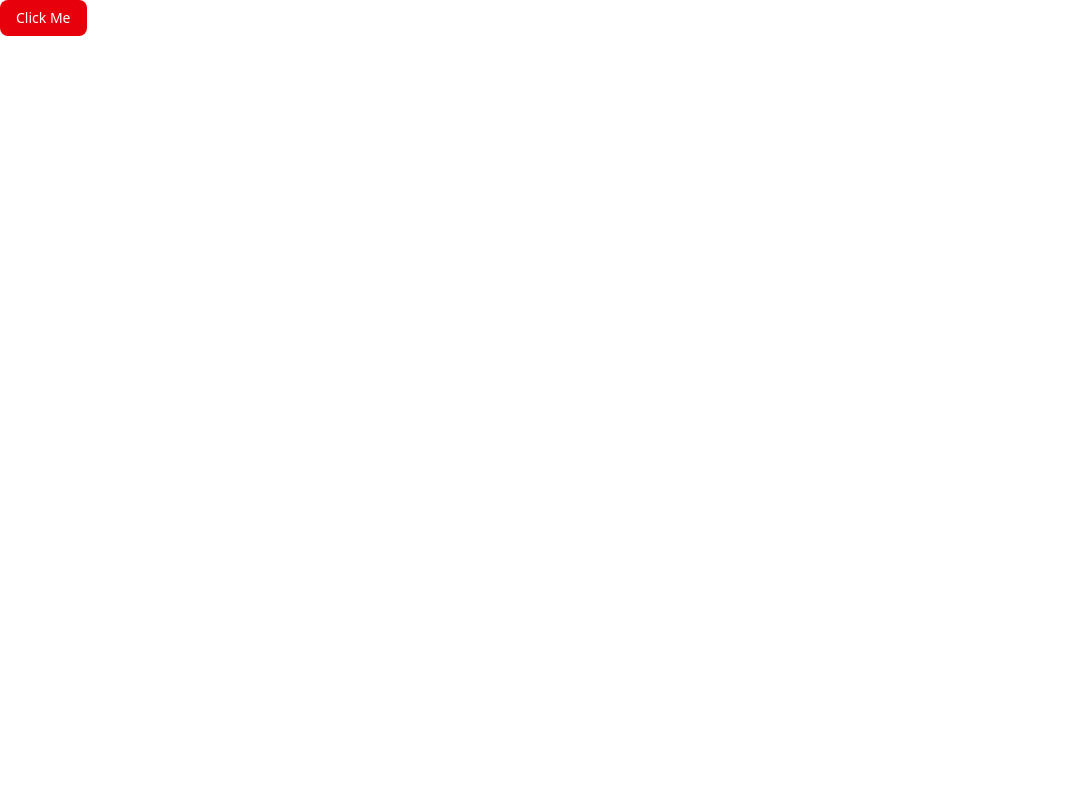
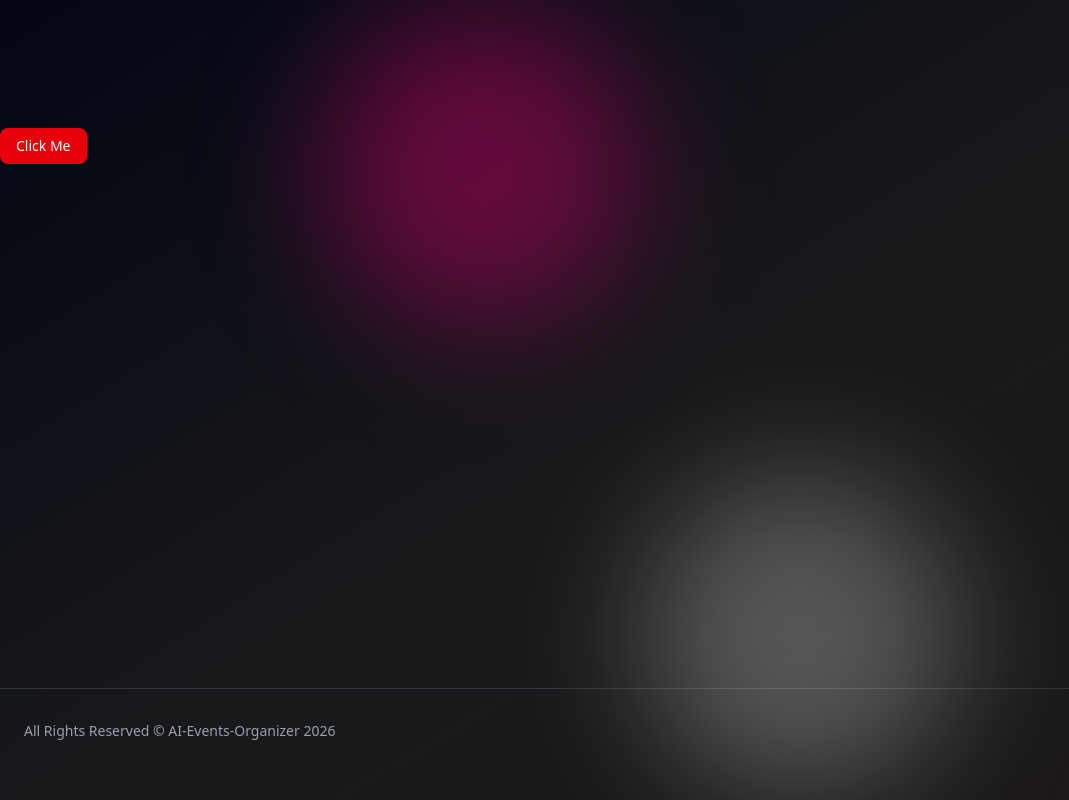
Before and after one commit to Ap89-24/AI-Event-Organizer, a Next.js app: page / in a window 1280 px wide. Shown: the whole page, without its empty margins (0-1069 px from the left). Built offline with nearby package versions, Linux system fonts and the light colour scheme.

Commit message:
Basic layouting of our app

```diff
--- a/app/layout.js
+++ b/app/layout.js
@@ -1,28 +1,49 @@
-import { Geist, Geist_Mono } from "next/font/google";
+
+import Header from "@/components/Header";
 import "./globals.css";
+import { ThemeProvider } from "@/components/theme-provider"
 
-const geistSans = Geist({
-  variable: "--font-geist-sans",
-  subsets: ["latin"],
-});
 
-const geistMono = Geist_Mono({
-  variable: "--font-geist-mono",
-  subsets: ["latin"],
-});
 
 export const metadata = {
-  title: "Create Next App",
-  description: "Generated by create next app",
+  title: "AI-Events-Organizer",
+  description: "Discover and create AI-powered amazing events with ease.",
 };
 
 export default function RootLayout({ children }) {
   return (
-    <html lang="en">
-      <body
-        className={`${geistSans.variable} ${geistMono.variable} antialiased`}
-      >
+    <html lang="en" suppressHydrationWarning>
+      <body className={`bg-linear-to-br from-gray-950 via-zinc-900 to-stone-900 text-white`}>
+         <ThemeProvider
+            attribute="class"
+            defaultTheme="system"
+            enableSystem
+            disableTransitionOnChange
+          >
+        {/* {Header} */}
+
+           <Header />
+
+        <main className="relative min-h-screen container mx-auto pt-40 md:pt-32">
+          {/* {glow} */}
+          <div className="pointer-events-none">
+             <div className="absolute top-1.5 left-1/4 h-80 w-80 bg-pink-600/40 rounded-full blur-3xl"></div>
+             <div className="absolute bottom-1.5 right-1/4 h-80 w-80 bg-stone-200/30 rounded-full blur-3xl"></div>
+          </div>
+
+          <div className="relative z-10 min-h-[70vh]">
         {children}
+          </div>
+
+        {/* {footer} */}
+        <footer className="border-t border-gray-600/50 max-w-7xl py-8 px-6 mx-auto">
+          <div className="text-sm text-gray-400">
+            All Rights Reserved &copy; AI-Events-Organizer 2026
+          </div>
+        </footer>
+        </main>
+        </ThemeProvider>
+
       </body>
     </html>
   );
--- /dev/null
+++ b/components/Header.jsx
@@ -0,0 +1,21 @@
+import React from 'react'
+
+const Header = () => {
+  return (
+    <>
+      <nav>
+        <div>
+            {/* {logo} */}
+
+            {/* {search bar and location for desktop} */}
+
+            {/* {right side section} */}
+        </div>
+        {/* search and location for mobile only */}
+
+      </nav>
+    </>
+  )
+}
+
+export default Header
--- /dev/null
+++ b/components/theme-provider.jsx
@@ -0,0 +1,11 @@
+"use client"
+
+import * as React from "react"
+import { ThemeProvider as NextThemesProvider } from "next-themes"
+
+export function ThemeProvider({
+  children,
+  ...props
+}) {
+  return <NextThemesProvider {...props}>{children}</NextThemesProvider>
+}
```
